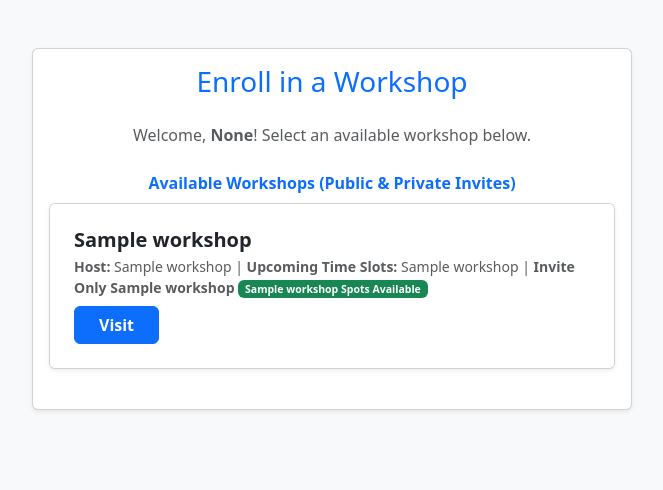
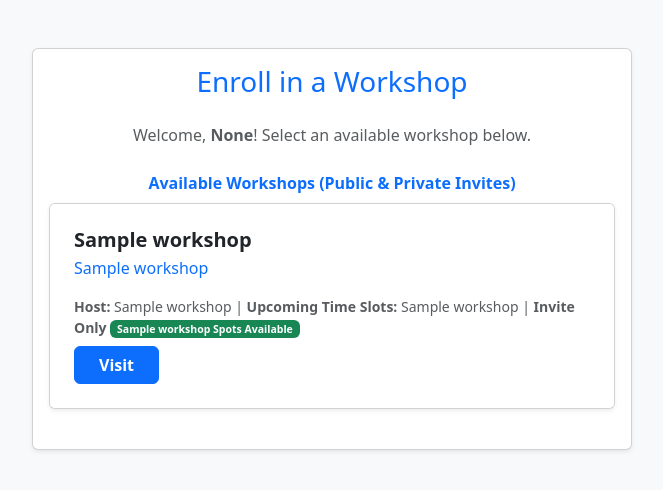
Before and after one commit to krispepper/530_2026_09_workshop, a Flask app: template templates/browse.html in a window 1280 px wide. Shown: the part 56-546 px from the top of the page, without its empty margins (308-971 px from the left). Run offline with Flask 3, Linux system fonts and the light colour scheme; the template is opened without the code that fills it: most values are stand-ins (such as "Sample title", 1, 10 or a date in 2020); parts of the project's set-up code (start-up, migrations or seed data) failed here and were passed over.

Commit message:
adding comments, and fixing up UI for browse page so description shows up.

```diff
--- a/templates/browse.html
+++ b/templates/browse.html
@@ -30,13 +30,16 @@
                     <li class="list-group-item d-flex justify-content-between align-items-center p-4">
                         <div>
                             <h5 class="fw-bold mb-1">{{ workshop[1] }}</h5>
+                            <!--putting description underneath the title, if none its hidden-->
+                            <div>
+                                {%if   workshop[4] != None %}
+                                    <p class="text-primary">{{ workshop[4] }}</p>
+                                {% endif %}
+                            </div>
                             <div class="text-muted small mb-2">
                                 <strong>Host:</strong> {{ workshop[2] }} |
                                 <strong>Upcoming Time Slots:</strong> {{ workshop[3] }} |
                                 <strong>{{ "Public" if workshop[4] == 1 else "Invite Only" }}</strong>
-                                {%if   workshop[4] != None %}
-                                    <strong>{{ workshop[4] }}</strong>
-                                {% endif %}
                             <span class="badge bg-success">
                                 {{ workshop[6] }} Spots Available
                             </span>
--- a/templates/workshop.html
+++ b/templates/workshop.html
@@ -40,6 +40,7 @@
                                 <option value="{{ host[0] }}">{{ host[1] }}</option>
                             {% endfor %}
                         </select>
+                        <!--optional description with a 100 char limit-->
                         <span class="text-danger">*</span>
                         <input type="text" class="form-control mb-3" name="workshop_name" placeholder="Workshop Name" required>
                         <textarea
```
